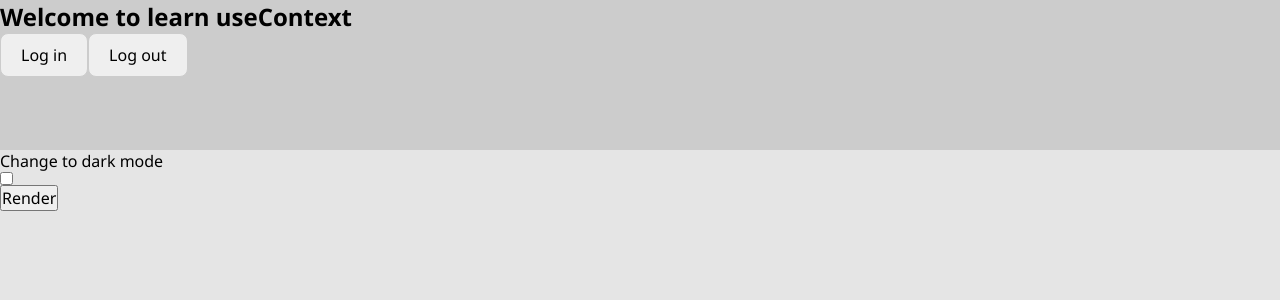
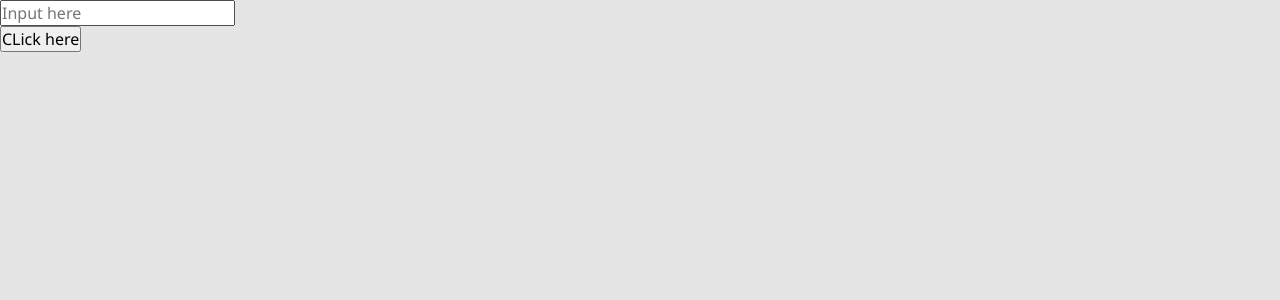
Before and after one commit to manhdungdev/learn_reactjs, a React (Create React App) app in the folder todo-list/: page / in a window 1280 px wide. Shown: the top 300 px of the page. Built offline with nearby package versions, Linux system fonts and the light colour scheme.

Commit message:
Learn useImperativeHandle

```diff
--- a/todo-list/src/App.tsx
+++ b/todo-list/src/App.tsx
@@ -6,6 +6,7 @@ import TodoList from './components/todo-list'
 import Watch from './components/watch'
 import Count from './components/count'
 import Welcome from './components/welcome'
+import DisplayInput from './components/display_input'
 
 function App() {
   return (
@@ -13,7 +14,8 @@ function App() {
       {/* <TodoList /> */}
       {/* <Watch /> */}
       {/* <Count /> */}
-      <Welcome />
+      {/* <Welcome /> */}
+      <DisplayInput />
     </div>
   )
 }
--- /dev/null
+++ b/todo-list/src/components/display_input/DisplayInput.tsx
@@ -0,0 +1,43 @@
+import React, { forwardRef, useEffect, useImperativeHandle, useRef, useState } from 'react'
+
+const Input = forwardRef<{handleChange: () => void}>((props, ref) => {
+  const [val, setVal] = useState<string>('')
+  const inputId = useRef<HTMLInputElement>(null)
+
+  const handleChange = () => {
+    let index = 0
+    const str = 'Hoang Manh Dung'
+    inputId.current?.focus()
+    const intervalId: any = setInterval(() => {
+      setVal(str.slice(0, index))
+      if (index === str.length) {
+        clearInterval(intervalId)
+      }
+      index++
+    }, 100)
+  }
+
+  useImperativeHandle(ref, () => {
+    return {
+      handleChange
+    }
+  })
+
+  const handleChangeInput = () => {
+    return { type: 1 }
+  }
+  return <input ref={inputId} type='text' placeholder='Input here' value={val} onChange={handleChangeInput} />
+})
+
+export default function DisplayInput() {
+  const displayInputRef = useRef<{handleChange: () => void}>({handleChange: () => {}})
+  const handleCLick = () => {
+    displayInputRef.current.handleChange()
+  }
+  return (
+    <div>
+      <Input ref={displayInputRef} />
+      <button onClick={handleCLick}>CLick here</button>
+    </div>
+  )
+}
--- /dev/null
+++ b/todo-list/src/components/display_input/index.ts
@@ -0,0 +1,3 @@
+import DisplayInput from "./DisplayInput";
+
+export default DisplayInput
```
